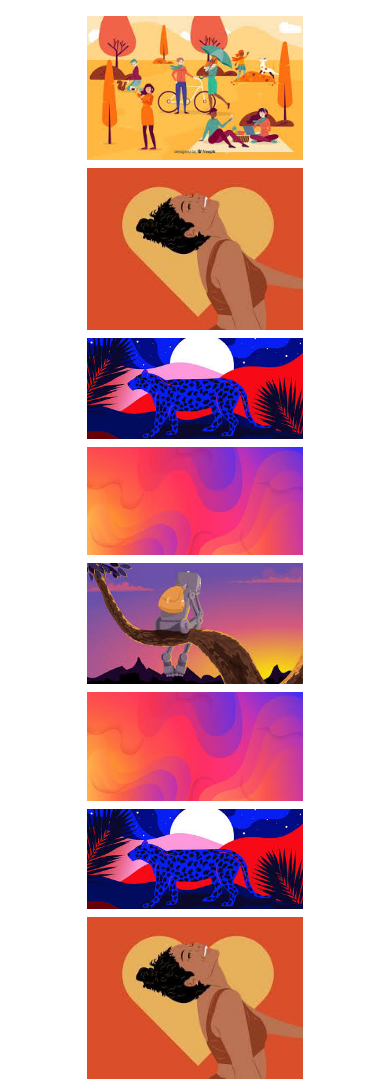
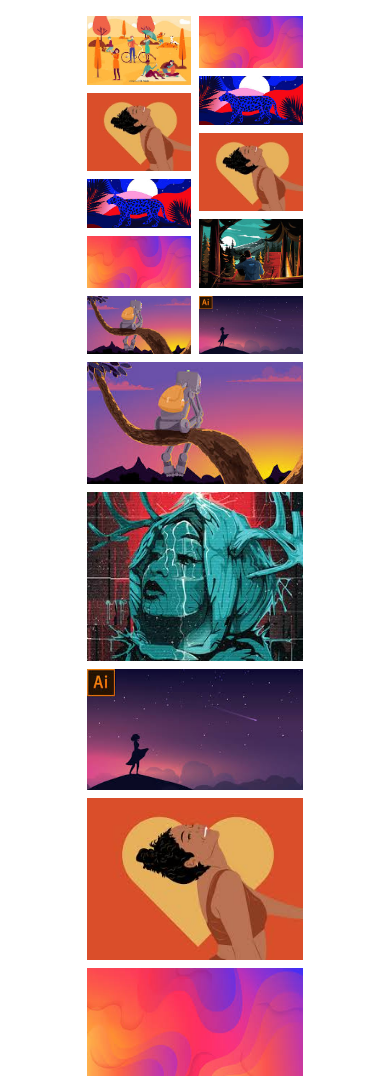
Before and after one commit to yaroslav-art/yaroslavartist.github.io, a plain HTML site: page index.html in a window 390 px wide. Shown: the top 1082 px of the page. Drawn offline with Linux system fonts and the light colour scheme.

Commit message:
Update style.css

```diff
--- a/CSS/style.css
+++ b/CSS/style.css
@@ -19,17 +19,3 @@
   vertical-align: middle;
   width: 100%;
 }
-
-@media screen and (max-width: 1080px) {
-  .column {
-    flex: 40%;
-    max-width: 50%;
-  }
-}
-
-@media screen and (max-width: 800px) {
-  .column {
-    flex: 100%;
-    max-width: 100%;
-  }
-}
```
